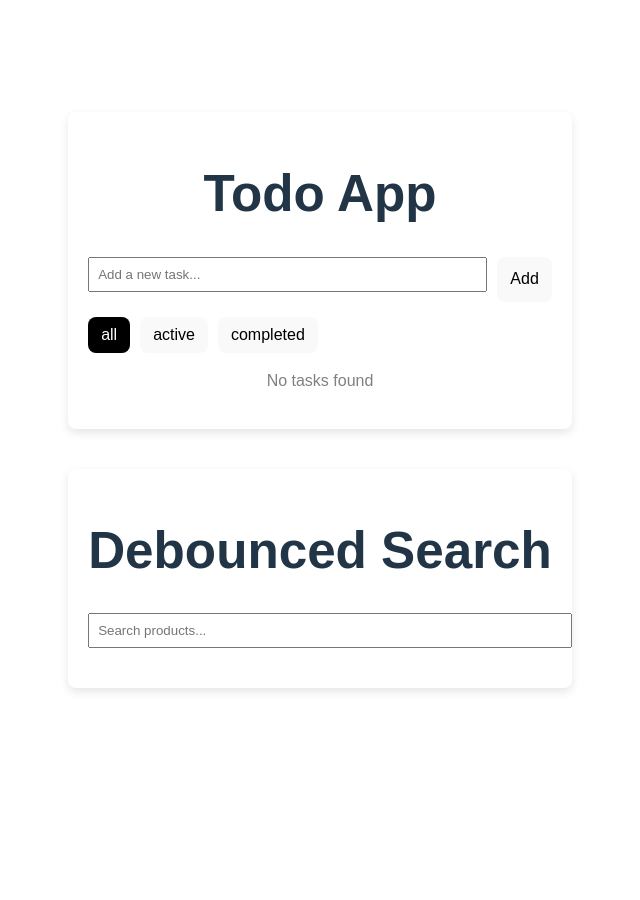
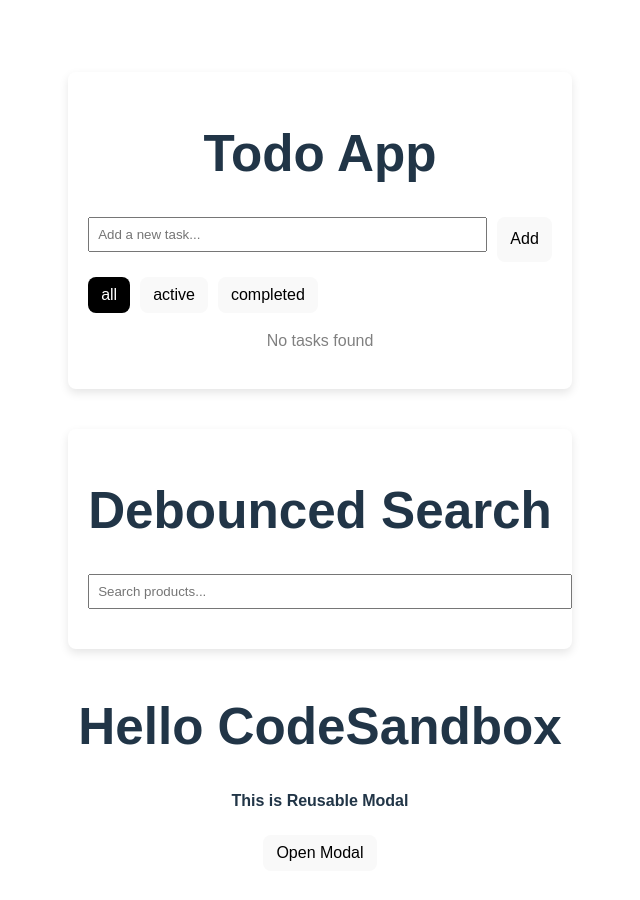
Before and after one commit to MundeYash/React-Practice-Codespaces, a React (Vite) app in the folder my-app/: page / in a window 1280 px wide. Shown: the top 900 px of the page, without its empty margins (320-960 px from the left). Before the commit the page ends 800 px from the top, so only its background shows below. Built offline with nearby package versions, Linux system fonts and the light colour scheme.

Commit message:
Modal Component machine code implement

```diff
--- a/my-app/src/App.jsx
+++ b/my-app/src/App.jsx
@@ -6,6 +6,7 @@
 import "./App.css";
 import Todo from "./MACHINE-CODING/To-Do-App/Todo";
 import Autocomplete from "./MACHINE-CODING/DebounceSearch/Autocomplete/Autocomplete";
+import ModalParent from "./MACHINE-CODING/Modal/ModalParent";
 function App() {
   // const [count, setCount] = useState(0);
 
@@ -40,6 +41,7 @@ function App() {
 
       <Todo />
       <Autocomplete />
+      <ModalParent />
     </>
   );
 }
--- a/my-app/src/MACHINE-CODING/Modal/Modal.jsx
+++ b/my-app/src/MACHINE-CODING/Modal/Modal.jsx
@@ -1,5 +1,5 @@
 import React, { useEffect, useRef } from "react";
-
+import "./ModalStyle.css";
 export default function Modal({ isOpen, onClose, children }) {
   const modalRef = useRef(null);
 
--- a/my-app/src/MACHINE-CODING/Modal/ModalHelper.jsx
+++ b/my-app/src/MACHINE-CODING/Modal/ModalParent.jsx
@@ -1,9 +1,9 @@
 import { useState } from "react";
-import Modal from "./Modal"
-import "./ModalStyle.css"
+import Modal from "./Modal";
+import "./ModalStyle.css";
 
-const ModalHelper =()=>{
-// create states for Modal open/close
+const ModalParent = () => {
+  // create states for Modal open/close
   const [isModalOpen, setIsModalOpen] = useState(false);
   return (
     <div className="App">
@@ -17,5 +17,5 @@ const ModalHelper =()=>{
       </Modal>
     </div>
   );
-}
-export default ModalHelper;
+};
+export default ModalParent;
--- a/my-app/src/MACHINE-CODING/Modal/ModalStyle.css
+++ b/my-app/src/MACHINE-CODING/Modal/ModalStyle.css
@@ -0,0 +1,30 @@
+.App {
+  text-align: center;
+  margin-top: 50px;
+}
+
+button {
+  padding: 8px 12px;
+  cursor: pointer;
+}
+
+.overlay {
+  position: absolute;
+  top: 0;
+  left: 0;
+  width: 100%;
+  height: 100%;
+  background: rgba(0, 0, 0, 0.5);
+
+  display: flex;
+  justify-content: center;
+  align-items: center;
+}
+
+.modal {
+  background: grey;
+  padding: 20px;
+  border: 5px solid white;
+  border-radius: 8px;
+  min-width: 300px;
+}
```
